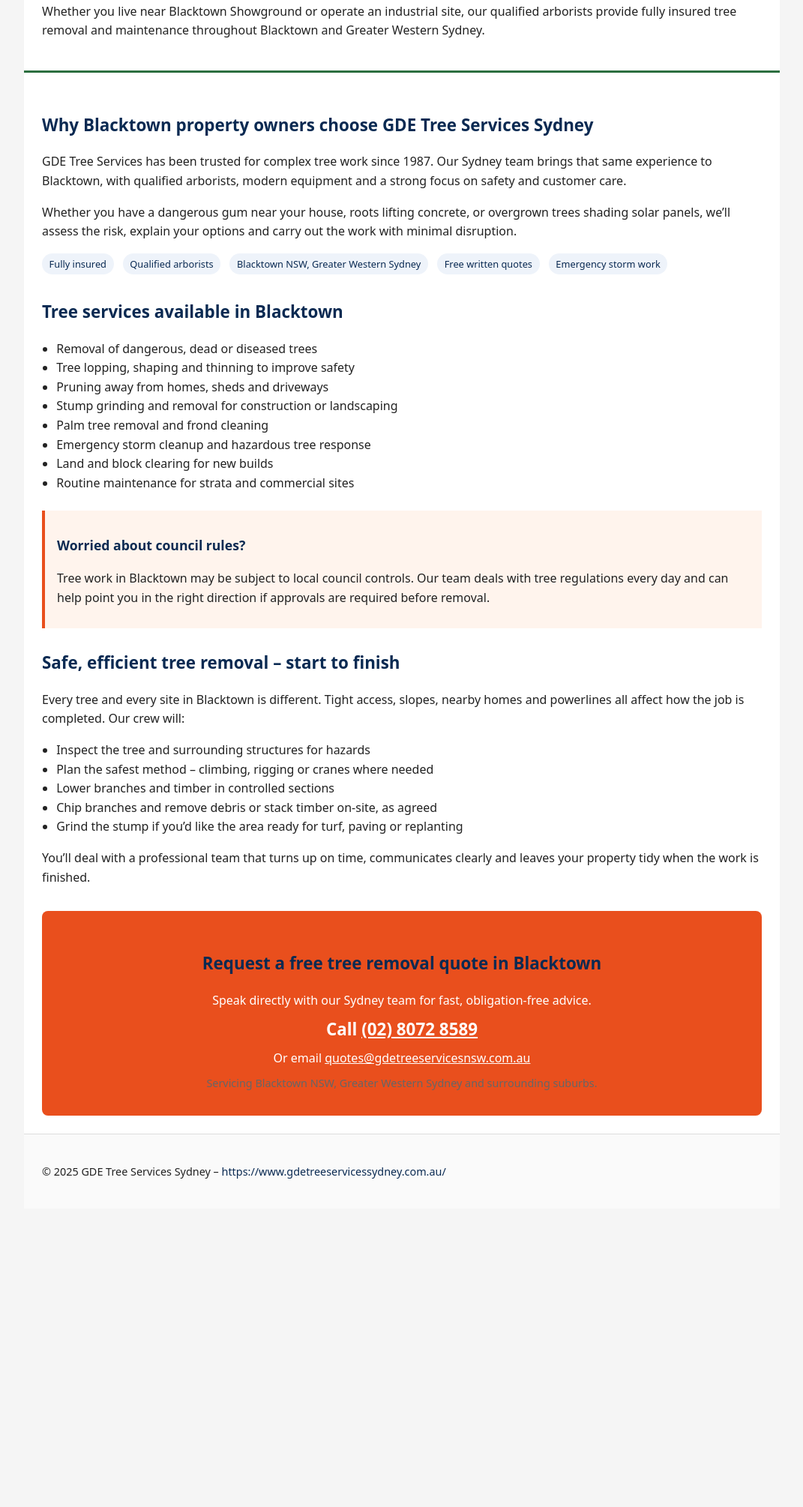
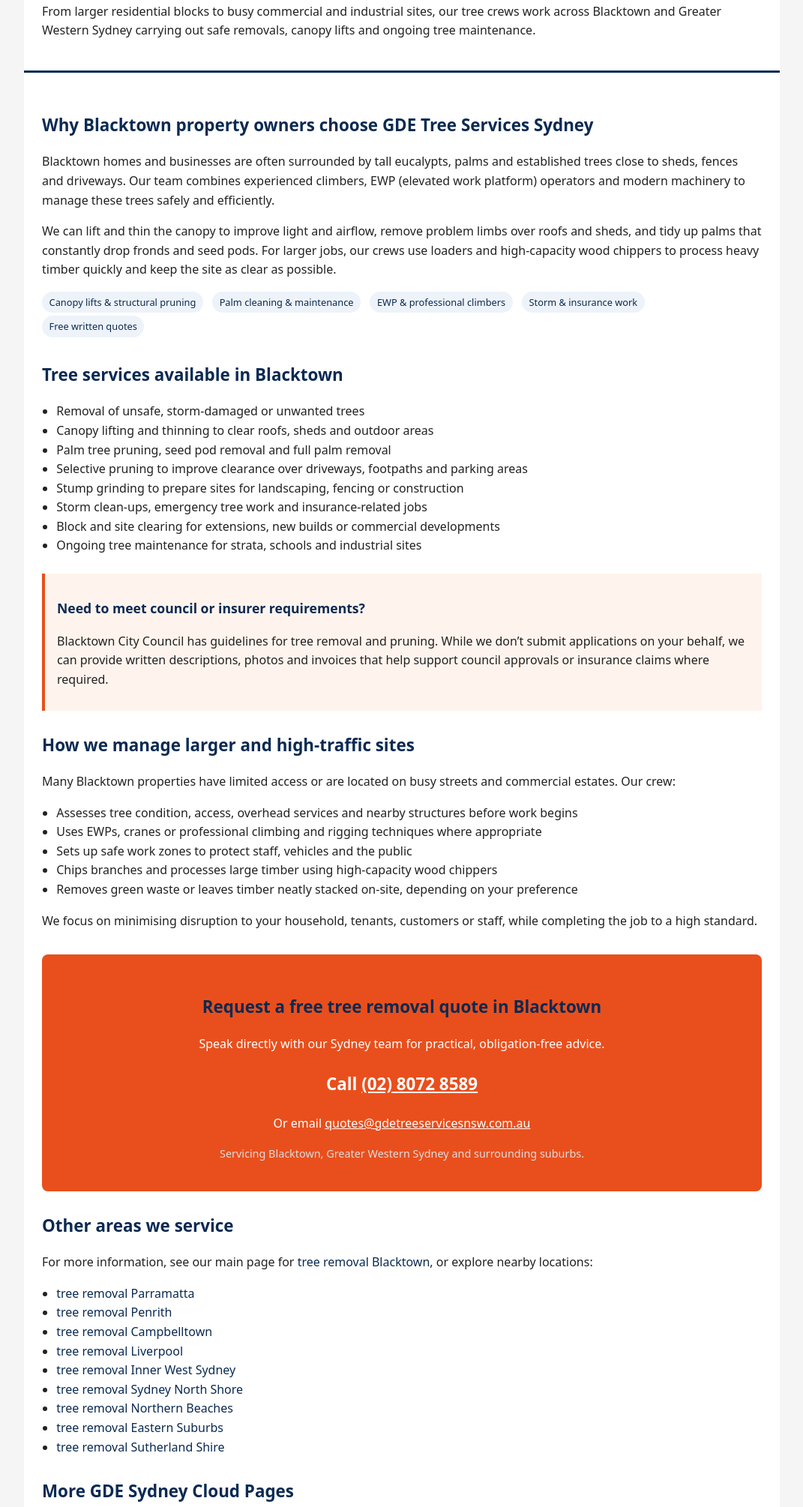
Before and after one commit to GetFoundOnlineWebDesign/GDETreeRemovalBlacktown, a plain HTML site: page index.html in a window 1280 px wide. Shown: the part 146-2156 px from the top of the page at 75% size, without its empty margins (104-1175 px from the left). Before the commit the page ends 1758 px from the top, so only its background shows below. Drawn offline with Linux system fonts and the light colour scheme.

Commit message:
Revise SEO metadata and improve styling
Updated meta descriptions and canonical links for SEO. Changed color scheme and improved text for better readability. Enhanced content clarity and structure throughout the document.

```diff
--- a/index.html
+++ b/index.html
@@ -4,22 +4,22 @@
   <meta charset="utf-8">
   <meta name="viewport" content="width=device-width, initial-scale=1">
   <title>Tree Removal Blacktown | GDE Tree Services Sydney</title>
-  <meta name="description" content="Need professional tree removal in Blacktown? GDE Tree Services Sydney offers safe tree removal, lopping, pruning and stump grinding across Blacktown and the Greater West. Call (02) 8072 8589 for a free quote.">
-  <link rel="canonical" href="https://www.gdetreeservicessydney.com.au/">
+  <meta name="description" content="Need professional tree removal in Blacktown? GDE Tree Services Sydney offers safe tree removal, canopy lifts, pruning and stump grinding across Blacktown and Greater Western Sydney. Call (02) 8072 8589 for a free quote.">
+  <link rel="canonical" href="https://www.gdetreeservicessydney.com.au/tree-removal-blacktown">
   <meta name="robots" content="index,follow">
   <meta name="google-site-verification" content="W0AMzydRBMjbdEvsJLZt7WiZDd0L5-QAVDc2zHA0EJU">
 
   <!-- Open Graph -->
   <meta property="og:type" content="website">
   <meta property="og:title" content="Tree Removal Blacktown | GDE Tree Services Sydney">
-  <meta property="og:description" content="Need professional tree removal in Blacktown? GDE Tree Services Sydney offers safe tree removal, lopping, pruning and stump grinding across Blacktown and the Greater West. Call (02) 8072 8589 for a free quote.">
+  <meta property="og:description" content="Professional tree removal, canopy lifts, pruning and stump grinding across Blacktown and Greater Western Sydney. Call (02) 8072 8589.">
   <meta property="og:url" content="https://getfoundonlinewebdesign.github.io/GDETreeRemovalBlacktown/">
   <meta property="og:site_name" content="GDE Tree Services Sydney">
 
   <!-- Twitter -->
   <meta name="twitter:card" content="summary">
   <meta name="twitter:title" content="Tree Removal Blacktown | GDE Tree Services Sydney">
-  <meta name="twitter:description" content="Need professional tree removal in Blacktown? GDE Tree Services Sydney offers safe tree removal, lopping, pruning and stump grinding across Blacktown and the Greater West. Call (02) 8072 8589 for a free quote.">
+  <meta name="twitter:description" content="Professional tree removal, canopy lifts, pruning and stump grinding across Blacktown and Greater Western Sydney.">
 
   <style>
     body {
@@ -37,25 +37,25 @@
       background: #fff;
     }
     header {
-      border-bottom: 3px solid #2c6e3f;
+      border-bottom: 3px solid #0A2A52;
+    }
+    h1, h2, h3 {
+      color: #0A2A52;
     }
     h1 {
       font-size: 2rem;
       margin: 0.5rem 0 1rem;
-      color: #1f4d2c;
     }
     h2 {
       font-size: 1.4rem;
       margin-top: 1.75rem;
-      color: #1f4d2c;
     }
     h3 {
       font-size: 1.1rem;
       margin-top: 1.25rem;
-      color: #2c6e3f;
     }
     a {
-      color: #2c6e3f;
+      color: #0A2A52;
       text-decoration: none;
     }
     a:hover {
@@ -67,8 +67,8 @@
     }
     .badge {
       display: inline-block;
-      background: #e5f5ea;
-      color: #1f4d2c;
+      background: #eef3fa;
+      color: #0A2A52;
       padding: 0.25rem 0.6rem;
       border-radius: 999px;
       font-size: 0.8rem;
@@ -80,8 +80,8 @@
       padding-left: 1.2rem;
     }
     .highlight {
-      background: #fffbe6;
-      border-left: 4px solid #f2b01e;
+      background: #fff4ed;
+      border-left: 4px solid #E94F1D;
       padding: 0.75rem 1rem;
       margin: 1.5rem 0;
     }
@@ -89,27 +89,21 @@
       margin-top: 2rem;
       padding: 1.5rem;
       border-radius: 8px;
-      background: #2c6e3f;
+      background: #E94F1D;
       color: #fff;
       text-align: center;
     }
-    .cta-box p {
-      margin: 0.5rem 0;
+    .cta-box a {
+      color: #fff;
+      text-decoration: underline;
     }
     .cta-phone {
       font-size: 1.4rem;
       font-weight: 700;
     }
-      /* GDE brand colours overrides */
-    h1, h2, h3 { color: #0A2A52; }
-    a { color: #0A2A52; }
-    .badge { background: #eef3fa; color: #0A2A52; }
-    .highlight { background: #fff4ed; border-left: 4px solid #E94F1D; }
-    .cta-box { background: #E94F1D; color: #fff; }
-    .cta-box a { color: #fff; text-decoration: underline; }
-.subtle {
+    .subtle {
       font-size: 0.9rem;
-      color: #666;
+      color: #ddd;
     }
     footer {
       margin-top: 0;
@@ -139,18 +133,33 @@
           "addressCountry": "AU"
         },
         "areaServed": [
-          {"@type": "City", "name": "Blacktown NSW"},
-          {"@type": "City", "name": "Greater Western Sydney"}
+          { "@type": "City", "name": "Blacktown" },
+          { "@type": "City", "name": "Greater Western Sydney" }
         ],
-        "description": "Professional tree removal, tree lopping, pruning, stump grinding and emergency tree services across Blacktown and surrounding areas.",
-        "priceRange": "$$"
+        "description": "Professional tree removal, canopy lifts, palm pruning, stump grinding and emergency tree services across Blacktown and Greater Western Sydney.",
+        "priceRange": "$$",
+        "sameAs": [
+          "https://www.gdetreeservicessydney.com.au/",
+          "https://www.facebook.com/gdetreeservicessydney",
+          "https://maps.app.goo.gl/JxRBtNEML7tttD1V7"
+        ]
       },
       {
         "@type": "BreadcrumbList",
         "@id": "https://getfoundonlinewebdesign.github.io/GDETreeRemovalBlacktown/#breadcrumb",
         "itemListElement": [
-          {"@type": "ListItem", "position": 1, "name": "GDE Tree Services Sydney", "item": "https://www.gdetreeservicessydney.com.au/"},
-          {"@type": "ListItem", "position": 2, "name": "Tree Removal Blacktown", "item": "https://www.gdetreeservicessydney.com.au/tree-removal-blacktown"}
+          {
+            "@type": "ListItem",
+            "position": 1,
+            "name": "GDE Tree Services Sydney",
+            "item": "https://www.gdetreeservicessydney.com.au/"
+          },
+          {
+            "@type": "ListItem",
+            "position": 2,
+            "name": "Tree Removal Blacktown",
+            "item": "https://www.gdetreeservicessydney.com.au/tree-removal-blacktown"
+          }
         ]
       }
     ]
@@ -162,87 +171,118 @@
     <p class="tagline">GDE Tree Services Sydney – reliable tree removal in Blacktown</p>
     <h1>Tree Removal Blacktown</h1>
     <p>
-      Whether you live near Blacktown Showground or operate an industrial site, our qualified arborists provide fully insured tree removal and maintenance throughout Blacktown and Greater Western Sydney.
+      From larger residential blocks to busy commercial and industrial sites, our tree crews work across Blacktown and
+      Greater Western Sydney carrying out safe removals, canopy lifts and ongoing tree maintenance.
     </p>
-    <!-- Optional image block – add your own hosted image src here
-    <img src="YOUR-IMAGE-URL" alt="Tree removal in Blacktown" loading="lazy">
-    -->
   </header>
 
   <main>
     <section>
       <h2>Why Blacktown property owners choose GDE Tree Services Sydney</h2>
       <p>
-        GDE Tree Services has been trusted for complex tree work since 1987. Our Sydney team brings that same
-        experience to Blacktown, with qualified arborists, modern equipment and a strong focus on safety
-        and customer care.
+        Blacktown homes and businesses are often surrounded by tall eucalypts, palms and established trees close to
+        sheds, fences and driveways. Our team combines experienced climbers, EWP (elevated work platform) operators
+        and modern machinery to manage these trees safely and efficiently.
       </p>
       <p>
-        Whether you have a dangerous gum near your house, roots lifting concrete, or overgrown trees shading
-        solar panels, we’ll assess the risk, explain your options and carry out the work with minimal disruption.
+        We can lift and thin the canopy to improve light and airflow, remove problem limbs over roofs and sheds, and
+        tidy up palms that constantly drop fronds and seed pods. For larger jobs, our crews use loaders and
+        high-capacity wood chippers to process heavy timber quickly and keep the site as clear as possible.
       </p>
 
       <div>
-        <span class="badge">Fully insured</span>
-        <span class="badge">Qualified arborists</span>
-        <span class="badge">Blacktown NSW, Greater Western Sydney</span>
+        <span class="badge">Canopy lifts & structural pruning</span>
+        <span class="badge">Palm cleaning & maintenance</span>
+        <span class="badge">EWP & professional climbers</span>
+        <span class="badge">Storm & insurance work</span>
         <span class="badge">Free written quotes</span>
-        <span class="badge">Emergency storm work</span>
       </div>
     </section>
 
     <section>
       <h2>Tree services available in Blacktown</h2>
       <ul class="service-list">
-        <li>Removal of dangerous, dead or diseased trees</li>
-        <li>Tree lopping, shaping and thinning to improve safety</li>
-        <li>Pruning away from homes, sheds and driveways</li>
-        <li>Stump grinding and removal for construction or landscaping</li>
-        <li>Palm tree removal and frond cleaning</li>
-        <li>Emergency storm cleanup and hazardous tree response</li>
-        <li>Land and block clearing for new builds</li>
-        <li>Routine maintenance for strata and commercial sites</li>
+        <li>Removal of unsafe, storm-damaged or unwanted trees</li>
+        <li>Canopy lifting and thinning to clear roofs, sheds and outdoor areas</li>
+        <li>Palm tree pruning, seed pod removal and full palm removal</li>
+        <li>Selective pruning to improve clearance over driveways, footpaths and parking areas</li>
+        <li>Stump grinding to prepare sites for landscaping, fencing or construction</li>
+        <li>Storm clean-ups, emergency tree work and insurance-related jobs</li>
+        <li>Block and site clearing for extensions, new builds or commercial developments</li>
+        <li>Ongoing tree maintenance for strata, schools and industrial sites</li>
       </ul>
 
       <div class="highlight">
-        <h3>Worried about council rules?</h3>
+        <h3>Need to meet council or insurer requirements?</h3>
         <p>
-          Tree work in Blacktown may be subject to local council controls. Our team deals with tree regulations
-          every day and can help point you in the right direction if approvals are required before removal.
+          Blacktown City Council has guidelines for tree removal and pruning. While we don’t submit applications on
+          your behalf, we can provide written descriptions, photos and invoices that help support council approvals
+          or insurance claims where required.
         </p>
       </div>
     </section>
 
     <section>
-      <h2>Safe, efficient tree removal – start to finish</h2>
+      <h2>How we manage larger and high-traffic sites</h2>
       <p>
-        Every tree and every site in Blacktown is different. Tight access, slopes, nearby homes and powerlines
-        all affect how the job is completed. Our crew will:
+        Many Blacktown properties have limited access or are located on busy streets and commercial estates. Our crew:
       </p>
       <ul class="service-list">
-        <li>Inspect the tree and surrounding structures for hazards</li>
-        <li>Plan the safest method – climbing, rigging or cranes where needed</li>
-        <li>Lower branches and timber in controlled sections</li>
-        <li>Chip branches and remove debris or stack timber on-site, as agreed</li>
-        <li>Grind the stump if you’d like the area ready for turf, paving or replanting</li>
+        <li>Assesses tree condition, access, overhead services and nearby structures before work begins</li>
+        <li>Uses EWPs, cranes or professional climbing and rigging techniques where appropriate</li>
+        <li>Sets up safe work zones to protect staff, vehicles and the public</li>
+        <li>Chips branches and processes large timber using high-capacity wood chippers</li>
+        <li>Removes green waste or leaves timber neatly stacked on-site, depending on your preference</li>
       </ul>
       <p>
-        You’ll deal with a professional team that turns up on time, communicates clearly and leaves your
-        property tidy when the work is finished.
+        We focus on minimising disruption to your household, tenants, customers or staff, while completing the job to a
+        high standard.
       </p>
     </section>
 
     <section class="cta-box" id="cta">
       <h2>Request a free tree removal quote in Blacktown</h2>
-      <p>Speak directly with our Sydney team for fast, obligation‑free advice.</p>
+      <p>Speak directly with our Sydney team for practical, obligation-free advice.</p>
       <p class="cta-phone">
-        Call <a href="tel:+61280728589" style="color:#fff; text-decoration:underline;">(02) 8072 8589</a>
+        Call <a href="tel:+61280728589">(02) 8072 8589</a>
       </p>
       <p>
-        Or email <a href="mailto:quotes@gdetreeservicesnsw.com.au" style="color:#fff; text-decoration:underline;">quotes@gdetreeservicesnsw.com.au</a>
+        Or email <a href="mailto:quotes@gdetreeservicesnsw.com.au">quotes@gdetreeservicesnsw.com.au</a>
       </p>
-      <p class="subtle">Servicing Blacktown NSW, Greater Western Sydney and surrounding suburbs.</p>
+      <p class="subtle">Servicing Blacktown, Greater Western Sydney and surrounding suburbs.</p>
     </section>
+
+    <section>
+      <h2>Other areas we service</h2>
+      <p>For more information, see our main page for <a href="https://www.gdetreeservicessydney.com.au/tree-removal-blacktown">tree removal Blacktown</a>, or explore nearby locations:</p>
+      <ul class="service-list">
+        <li><a href="https://www.gdetreeservicessydney.com.au/tree-removal-parramatta">tree removal Parramatta</a></li>
+        <li><a href="https://www.gdetreeservicessydney.com.au/tree-removal-penrith">tree removal Penrith</a></li>
+        <li><a href="https://www.gdetreeservicessydney.com.au/tree-removal-campbelltown">tree removal Campbelltown</a></li>
+        <li><a href="https://www.gdetreeservicessydney.com.au/tree-removal-liverpool">tree removal Liverpool</a></li>
+        <li><a href="https://www.gdetreeservicessydney.com.au/tree-removal-inner-west-sydney">tree removal Inner West Sydney</a></li>
+        <li><a href="https://www.gdetreeservicessydney.com.au/tree-removal-sydney-north-shore">tree removal Sydney North Shore</a></li>
+        <li><a href="https://www.gdetreeservicessydney.com.au/tree-removal-northern-beaches">tree removal Northern Beaches</a></li>
+        <li><a href="https://www.gdetreeservicessydney.com.au/tree-removal-eastern-suburbs">tree removal Eastern Suburbs</a></li>
+        <li><a href="https://www.gdetreeservicessydney.com.au/tree-removal-sutherland-shire">tree removal Sutherland Shire</a></li>
+      </ul>
+    </section>
+
+    <h2>More GDE Sydney Cloud Pages</h2>
+    <ul class="service-list">
+      <li><a href="https://getfoundonlinewebdesign.github.io/GDETreeServicesSydney/">Tree Removal Sydney (Cloud Page #1)</a></li>
+      <li><a href="https://getfoundonlinewebdesign.github.io/GDEPalmRemovalSydney/">Palm Removal Sydney (Cloud Page #2)</a></li>
+      <li><a href="https://getfoundonlinewebdesign.github.io/GDESydneyLandClearing/">Land Clearing Sydney (Cloud Page #3)</a></li>
+      <li><a href="https://getfoundonlinewebdesign.github.io/GDEEmergencyTreeRemovalSydney/">Emergency Tree Removal Sydney (Cloud Page #4)</a></li>
+      <li><a href="https://getfoundonlinewebdesign.github.io/GDETreeRemovalNorthernBeaches/">Tree Removal Northern Beaches (Cloud Page #5)</a></li>
+      <li><a href="https://getfoundonlinewebdesign.github.io/GDETreeRemovalEasternSuburbs/">Tree Removal Eastern Suburbs (Cloud Page #6)</a></li>
+      <li><a href="https://getfoundonlinewebdesign.github.io/GDETreeRemovalSutherlandShire/">Tree Removal Sutherland Shire (Cloud Page #7)</a></li>
+      <li><a href="https://getfoundonlinewebdesign.github.io/GDETreeRemovalPenrith/">Tree Removal Penrith (Cloud Page #8)</a></li>
+      <li><a href="https://getfoundonlinewebdesign.github.io/GDETreeRemovalCampbelltown/">Tree Removal Campbelltown (Cloud Page #9)</a></li>
+      <li><a href="https://getfoundonlinewebdesign.github.io/GDETreeRemovalParramatta/">Tree Removal Parramatta (Cloud Page #10)</a></li>
+      <li><a href="https://getfoundonlinewebdesign.github.io/GDETreeRemovalInnerWestSydney/">Tree Removal Inner West Sydney (Cloud Page #11)</a></li>
+      <li><a href="https://getfoundonlinewebdesign.github.io/GDETreeRemovalSydneyNorthShore/">Tree Removal Sydney North Shore (Cloud Page #12)</a></li>
+    </ul>
   </main>
 
   <footer>
@@ -253,7 +293,6 @@
   </footer>
 
   <script>
-    // Simple year updater
     document.getElementById('year').textContent = new Date().getFullYear();
   </script>
 </body>
```
